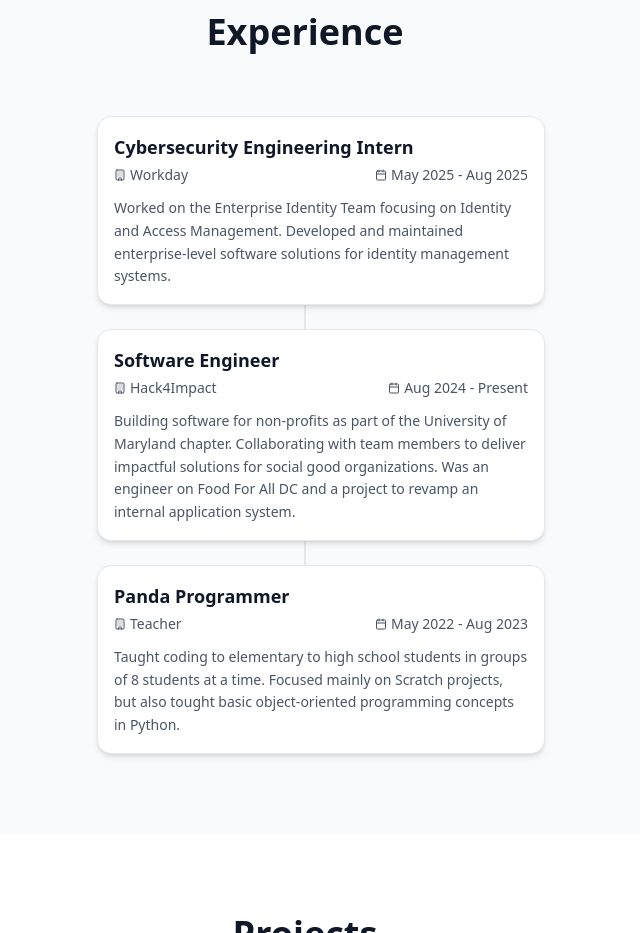
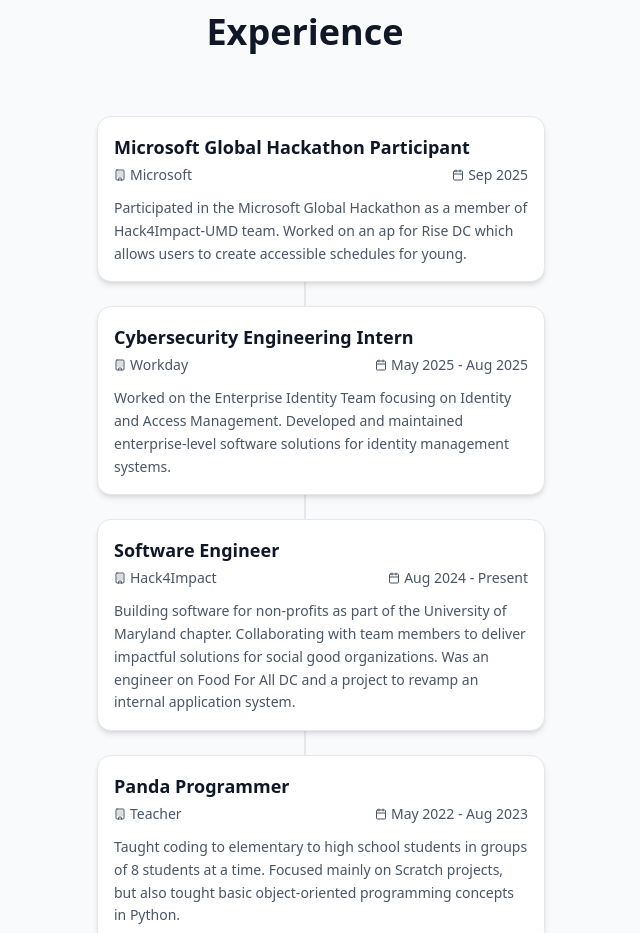
Before and after one commit to dxyu05/portfolio, a Next.js app: page / in a window 1280 px wide. Shown: the part 2420-3353 px from the top of the page, without its empty margins (335-975 px from the left). Built offline with nearby package versions, Linux system fonts and the light colour scheme.

Commit message:
update experience

```diff
--- a/src/components/site/experience.tsx
+++ b/src/components/site/experience.tsx
@@ -1,6 +1,12 @@
 import { Calendar, Building } from "lucide-react"
 
 const experiences = [
+  {
+    title: "Microsoft Global Hackathon Participant",
+    company: "Microsoft",
+    period: "Sep 2025",
+    description: "Participated in the Microsoft Global Hackathon as a member of Hack4Impact-UMD team. Worked on an ap for Rise DC which allows users to create accessible schedules for young.",
+  },
   {
     title: "Cybersecurity Engineering Intern",
     company: "Workday",
```
